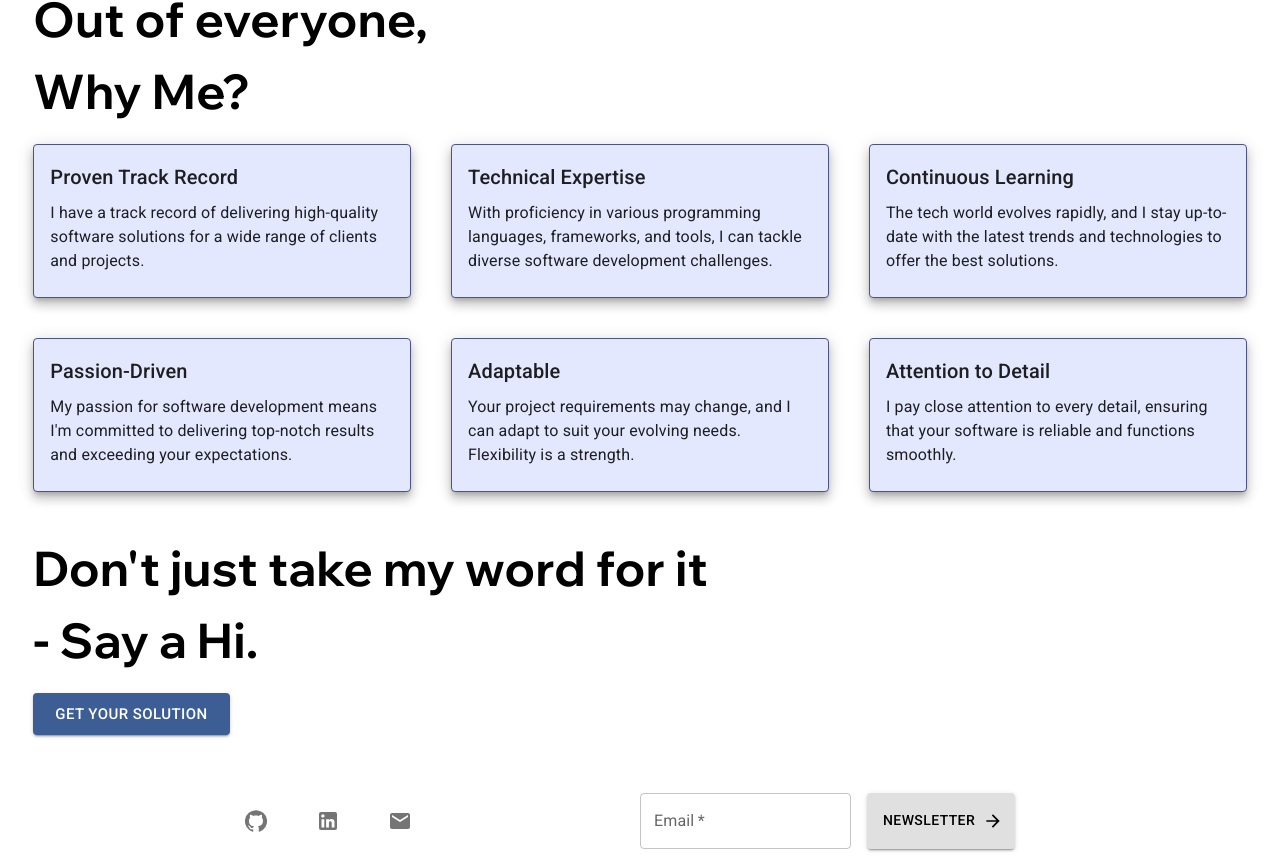
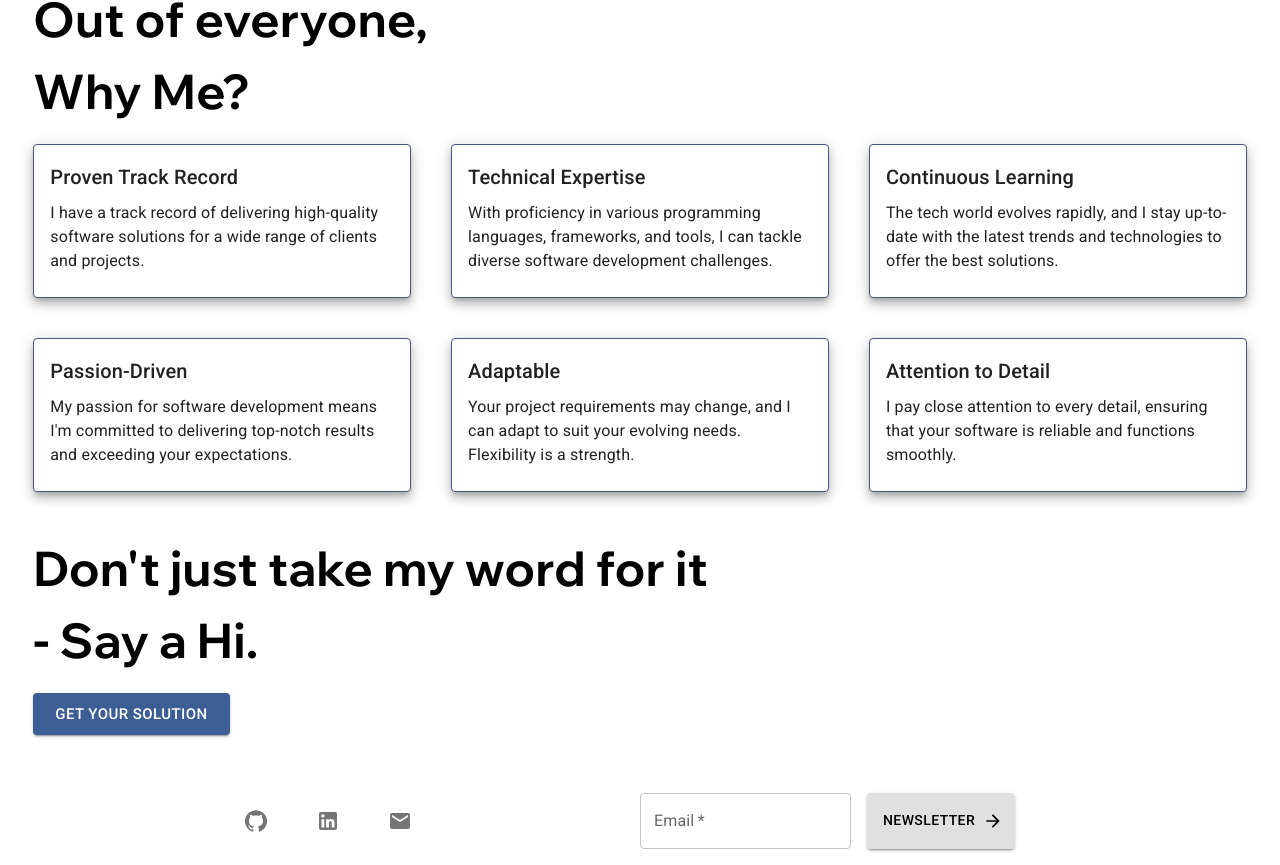
Before and after one commit to anapeksha/Portfolio, a React (Create React App) app: page / in a window 1280 px wide. Shown: the part 914-1779 px from the top of the page. Built offline with nearby package versions, Linux system fonts and the light colour scheme; no server answers.

Commit message:
background color changed

```diff
--- a/src/components/HomeCard.tsx
+++ b/src/components/HomeCard.tsx
@@ -7,10 +7,7 @@ interface IHomeCard {
 
 const HomeCard = (props: IHomeCard) => {
   return (
-		<Card
-			sx={{ border: "1.5px solid #4b5486", backgroundColor: "#e4e8ff" }}
-			elevation={7}
-		>
+    <Card sx={{ border: "1.5px solid #4b5486" }} elevation={7}>
       <CardContent>
         <Stack spacing={1}>
           <Typography variant="h6">{props.heading}</Typography>
```
Lines whose indentation alone changed are shown as unchanged.
